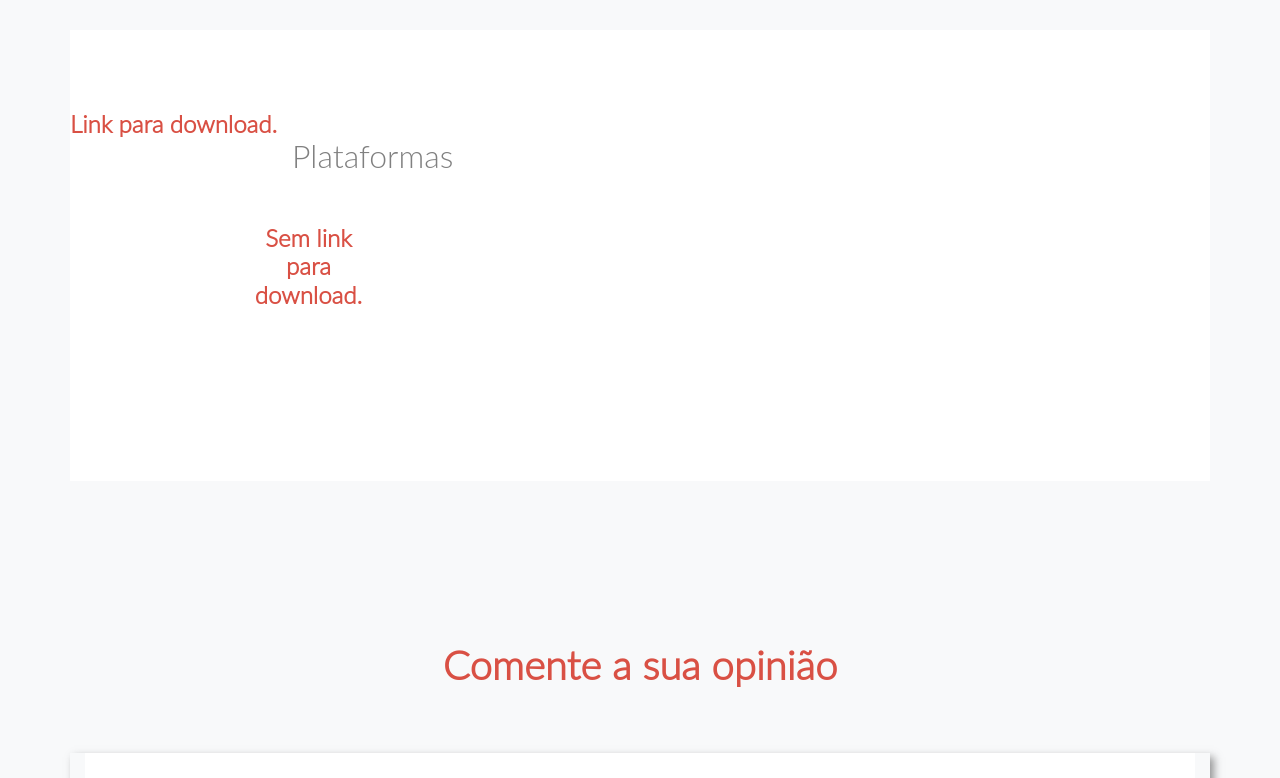
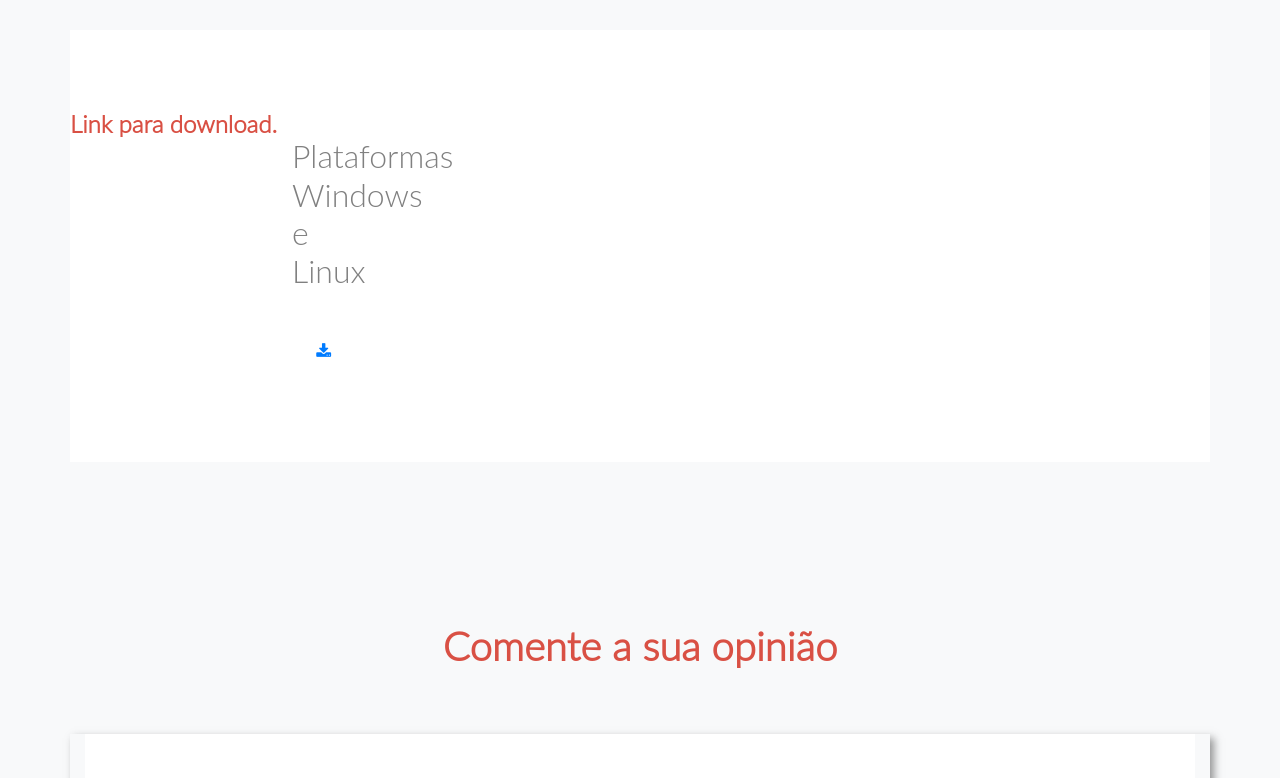
Before and after one commit to srartz/TireFireSite, a plain HTML site: page index.html in a window 1280 px wide. Shown: the part 3760-4538 px from the top of the page. Drawn offline with nearby package versions, Linux system fonts and the light colour scheme; files whose address does not match are found by name; a web font is replaced by a local one.

Commit message:
Update index.html

```diff
--- a/index.html
+++ b/index.html
@@ -350,9 +350,9 @@
                         <h2 class="h4 mb-5 text-primary text-center"><strong>Link para download.</h2>
                             <div class="col-md-3 mb-3">
                                 <br>
-                                <h2 class="footer-heading mb-5">Plataformas</h2>
+                                <h2 class="footer-heading mb-5">Plataformas Windows e Linux</h2>
                                 <div class="row justify-content-center">
-                                    <h2 class="h4 mb-5 text-primary text-center"><strong>Sem link para download.</h2>
+                                    <a href="https://cdn.discordapp.com/attachments/896860746556776463/910168123703967784/TireFire.zip" class="pl-0 pr-3"><span class="icon-download"></span></a>
                                 </br>
 
                     </div>
```
